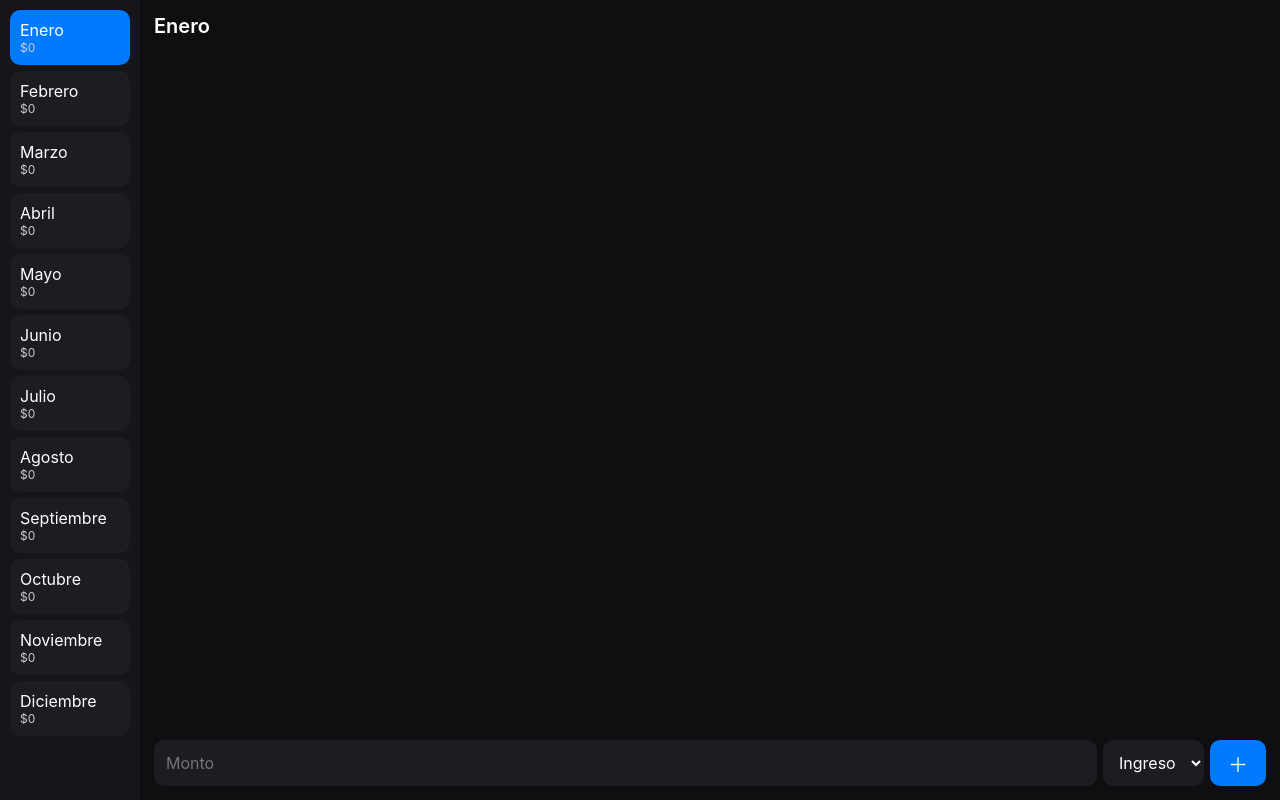
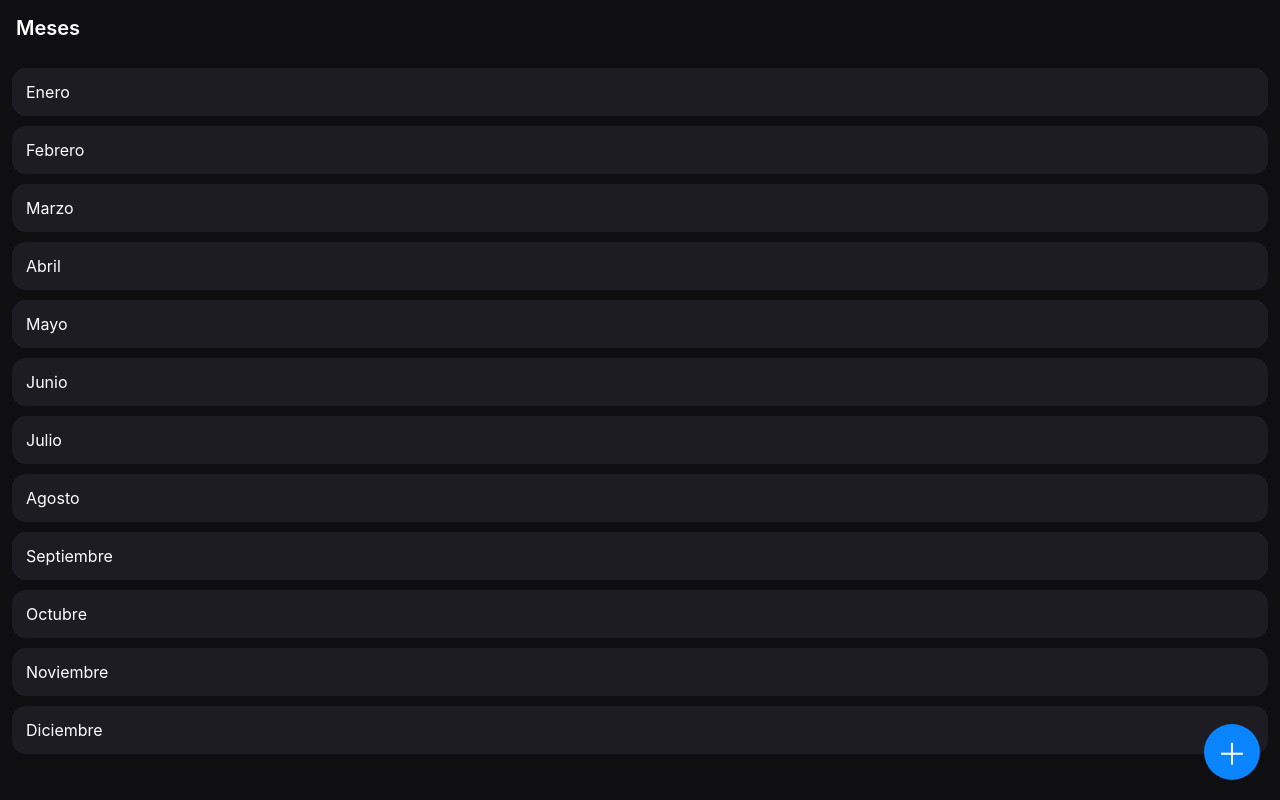
Before and after one commit to 2bhwgzjpkw-prog/Gastos-mensual, a plain HTML site: page index.html in a window 1280 px wide. Drawn offline with Linux system fonts and the light colour scheme.

Commit message:
Refactor index.html with CSS variables and structure

```diff
--- a/index.html
+++ b/index.html
@@ -6,173 +6,226 @@
 <title>Gastos Mensuales</title>
 
 <style>
-*{
-  box-sizing:border-box;
-  font-family:-apple-system,BlinkMacSystemFont,sans-serif;
+:root{
+  --bg:#0f0f12;
+  --card:#1c1c22;
+  --text:#ffffff;
+  --muted:#9a9aa0;
+  --green:#2ecc71;
+  --red:#e74c3c;
+  --blue:#0a84ff;
 }
+
+*{box-sizing:border-box;font-family:-apple-system,BlinkMacSystemFont}
+
 body{
   margin:0;
-  background:#0f0f12;
-  color:#fff;
-  display:flex;
-  height:100vh;
+  background:var(--bg);
+  color:var(--text);
 }
 
-/* ===== LAYOUT ===== */
-#months{
-  width:140px;
-  background:#16161a;
-  padding:10px;
-  overflow-y:auto;
-}
-#content{
-  flex:1;
-  padding:14px;
+header{
+  padding:16px;
+  font-size:20px;
+  font-weight:600;
   display:flex;
-  flex-direction:column;
+  align-items:center;
+  gap:10px;
 }
 
-/* ===== MONTH LIST ===== */
-.month{
-  padding:10px;
-  border-radius:10px;
-  margin-bottom:6px;
-  cursor:pointer;
-  background:#1c1c22;
-}
-.month.active{
-  background:#007aff;
-}
-.month small{
-  display:block;
-  font-size:12px;
-  color:#ccc;
+header button{
+  background:none;
+  border:none;
+  color:var(--blue);
+  font-size:18px;
 }
 
-/* ===== HEADER ===== */
-header{
+.container{
+  padding:12px;
+}
+
+.card{
+  background:var(--card);
+  padding:14px;
+  border-radius:14px;
+  margin-bottom:10px;
+  display:flex;
+  justify-content:space-between;
+  align-items:center;
+}
+
+.card:active{opacity:.7}
+
+.total{
   font-size:20px;
   font-weight:600;
-  margin-bottom:10px;
+  margin:16px 0;
+  text-align:right;
 }
 
-/* ===== LIST ===== */
-.item{
+.plus{
+  position:fixed;
+  bottom:20px;
+  right:20px;
+  width:56px;
+  height:56px;
+  border-radius:50%;
+  background:var(--blue);
+  color:white;
+  font-size:30px;
   display:flex;
-  justify-content:space-between;
-  padding:10px;
-  background:#1c1c22;
-  border-radius:10px;
-  margin-bottom:6px;
+  align-items:center;
+  justify-content:center;
 }
-.item.ingreso{color:#2ecc71}
-.item.egreso{color:#e74c3c}
 
-/* ===== ADD FORM ===== */
-form{
+.modal{
+  position:fixed;
+  inset:0;
+  background:rgba(0,0,0,.5);
   display:flex;
-  gap:6px;
-  margin-top:auto;
+  align-items:flex-end;
 }
+
+.sheet{
+  background:var(--card);
+  width:100%;
+  padding:16px;
+  border-radius:18px 18px 0 0;
+}
+
 input,select{
-  background:#1c1c22;
-  border:none;
+  width:100%;
+  padding:14px;
+  margin-bottom:10px;
+  background:#000;
   color:white;
-  padding:12px;
-  border-radius:10px;
+  border:1px solid #333;
+  border-radius:12px;
   font-size:16px;
 }
-input{
-  flex:1;
+
+button.main{
+  width:100%;
+  padding:14px;
+  background:var(--blue);
+  color:white;
+  border:none;
+  border-radius:14px;
+  font-size:17px;
 }
-button{
-  background:#007aff;
-  border:none;
-  color:white;
-  padding:0 18px;
-  border-radius:10px;
-  font-size:20px;
-}
+
+.hidden{display:none}
 </style>
 </head>
 
 <body>
 
-<!-- ===== MONTHS ===== -->
-<div id="months"></div>
+<header>
+  <button id="back" onclick="goBack()" class="hidden">←</button>
+  <span id="title">Meses</span>
+</header>
 
-<!-- ===== CONTENT ===== -->
-<div id="content">
-  <header id="title">Enero</header>
-  <div id="list"></div>
+<div class="container" id="list"></div>
 
-  <form onsubmit="add(event)">
+<div class="total hidden" id="total"></div>
+
+<div class="plus" onclick="openModal()">＋</div>
+
+<div class="modal hidden" id="modal" onclick="closeModal(event)">
+  <div class="sheet">
+    <input id="desc" placeholder="Descripción">
     <input id="amount" type="number" placeholder="Monto">
     <select id="type">
-      <option value="ingreso">Ingreso</option>
-      <option value="egreso">Egreso</option>
+      <option value="in">Ingreso</option>
+      <option value="out">Egreso</option>
     </select>
-    <button>＋</button>
-  </form>
+    <button class="main" onclick="save()">Guardar</button>
+  </div>
 </div>
 
 <script>
-const formatter = new Intl.NumberFormat('es-MX');
-
-const monthNames=[
+const months=[
   "Enero","Febrero","Marzo","Abril","Mayo","Junio",
   "Julio","Agosto","Septiembre","Octubre","Noviembre","Diciembre"
 ];
 
-let data = JSON.parse(localStorage.getItem("gastosMes"))
-|| monthNames.map(m=>({name:m,movs:[]}));
+let data=JSON.parse(localStorage.getItem("gastos"))||{};
+let current=null;
 
-let current = 0;
+const list=document.getElementById("list");
+const title=document.getElementById("title");
+const back=document.getElementById("back");
+const modal=document.getElementById("modal");
+const totalEl=document.getElementById("total");
 
-function save(){
-  localStorage.setItem("gastosMes",JSON.stringify(data));
-}
-
-function monthTotal(m){
-  return m.movs.reduce((t,x)=>t+(x.type==="ingreso"?x.amount:-x.amount),0);
-}
-
-function renderMonths(){
-  const c=document.getElementById("months");
-  c.innerHTML="";
-  data.forEach((m,i)=>{
-    const d=document.createElement("div");
-    d.className="month"+(i===current?" active":"");
-    d.innerHTML=`${m.name}<small>$${formatter.format(monthTotal(m))}</small>`;
-    d.onclick=()=>{current=i;render()};
-    c.appendChild(d);
-  });
+function saveData(){
+  localStorage.setItem("gastos",JSON.stringify(data));
 }
 
 function render(){
-  renderMonths();
-  const m=data[current];
-  document.getElementById("title").innerText=m.name;
-  const list=document.getElementById("list");
   list.innerHTML="";
-  m.movs.forEach(x=>{
-    const d=document.createElement("div");
-    d.className="item "+x.type;
-    d.innerHTML=`
-      <span>${x.type==="ingreso"?"Ingreso":"Egreso"}</span>
-      <span>$${formatter.format(x.amount)}</span>
-    `;
-    list.appendChild(d);
-  });
+  totalEl.classList.add("hidden");
+
+  if(current===null){
+    title.textContent="Meses";
+    back.classList.add("hidden");
+
+    months.forEach(m=>{
+      if(!data[m]) data[m]=[];
+      const d=document.createElement("div");
+      d.className="card";
+      d.innerHTML=`<span>${m}</span>`;
+      d.onclick=()=>{current=m;render()};
+      list.appendChild(d);
+    });
+  }else{
+    title.textContent=current;
+    back.classList.remove("hidden");
+
+    let total=0;
+    data[current].forEach((x,i)=>{
+      total+=x.type==="in"?x.amount:-x.amount;
+      const d=document.createElement("div");
+      d.className="card";
+      d.innerHTML=`
+        <span>${x.desc}</span>
+        <span style="color:${x.type==="in"?"var(--green)":"var(--red)"}">
+          ${x.type==="in"?"+":"-"}$${x.amount}
+        </span>
+      `;
+      list.appendChild(d);
+    });
+
+    totalEl.textContent=`Total: $${total}`;
+    totalEl.classList.remove("hidden");
+  }
 }
 
-function add(e){
-  e.preventDefault();
-  const amt=+amount.value;
-  if(!amt) return;
-  data[current].movs.push({amount:amt,type:type.value});
-  amount.value="";
-  save();
+function openModal(){
+  if(current===null) return;
+  modal.classList.remove("hidden");
+}
+
+function closeModal(e){
+  if(e.target===modal) modal.classList.add("hidden");
+}
+
+function save(){
+  const desc=document.getElementById("desc").value;
+  const amount=+document.getElementById("amount").value;
+  const type=document.getElementById("type").value;
+  if(!amount) return;
+
+  data[current].push({desc,amount,type});
+  saveData();
+  modal.classList.add("hidden");
+  document.getElementById("desc").value="";
+  document.getElementById("amount").value="";
+  render();
+}
+
+function goBack(){
+  current=null;
   render();
 }
 
```
